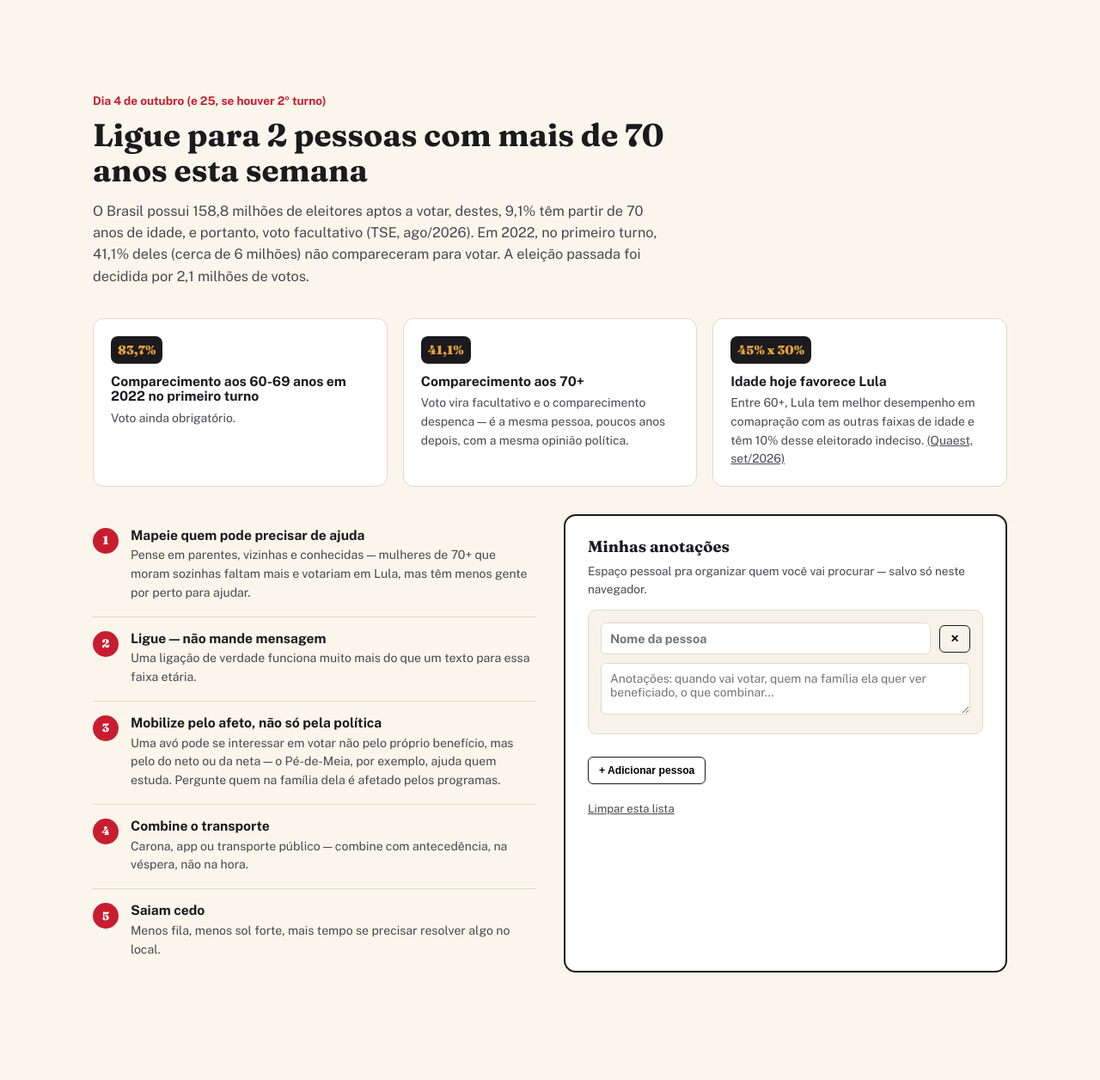
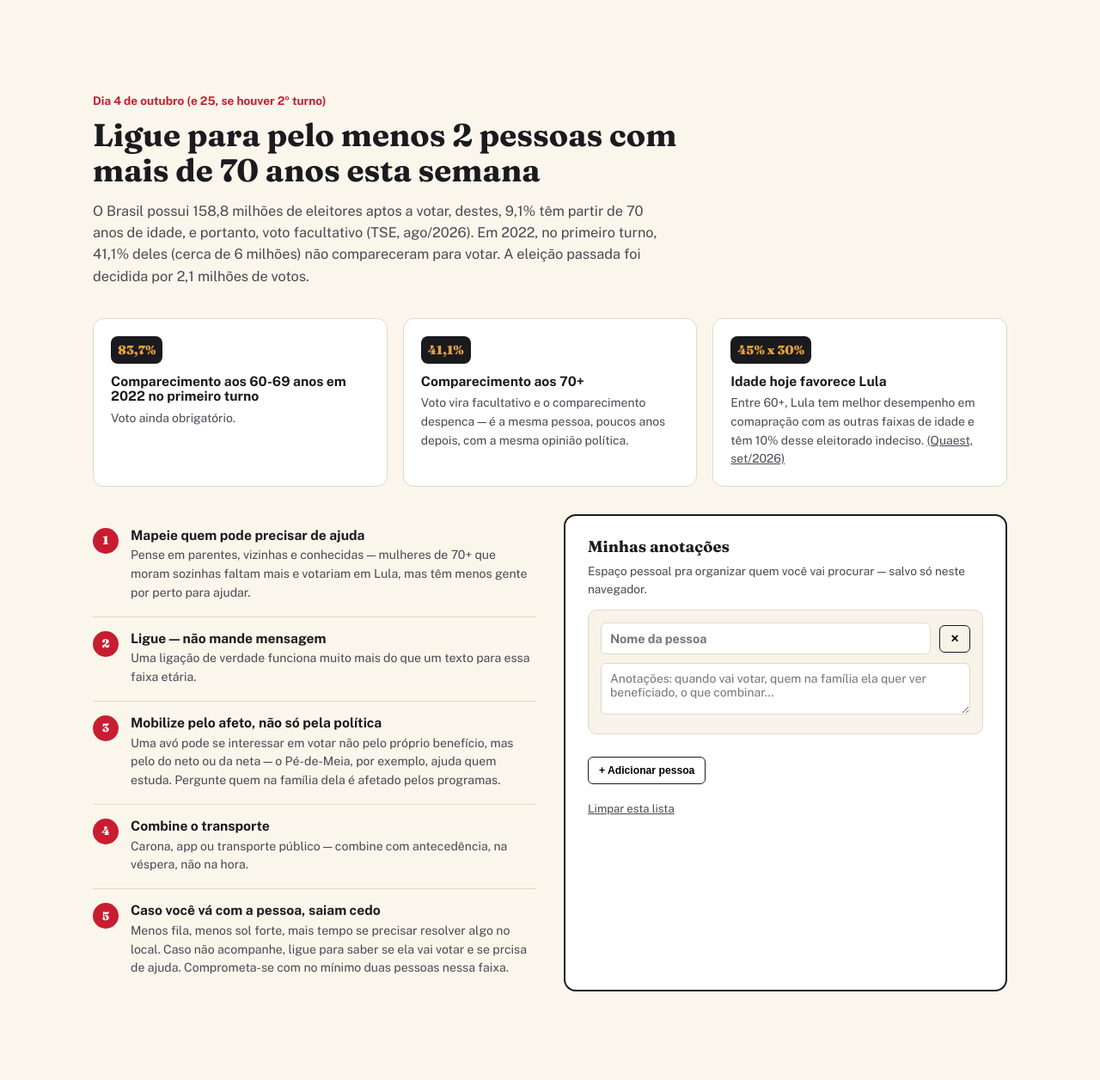
Before and after one commit to paulafrias/Lula_2026, a plain HTML site: page index.html in a window 1280 px wide. Shown: the part 1940-3196 px from the top of the page at 86% size. Drawn offline with nearby package versions, Linux system fonts and the light colour scheme.

Commit message:
Update index.html

```diff
--- a/index.html
+++ b/index.html
@@ -425,7 +425,7 @@
   <div class="wrap">
     <div class="section-head">
       <div class="section-tag">Dia 4 de outubro (e 25, se houver 2º turno)</div>
-      <h2>Ligue para 2 pessoas com mais de 70 anos esta semana</h2>
+      <h2>Ligue para pelo menos 2 pessoas com mais de 70 anos esta semana </h2>
       <p>O Brasil possui 158,8 milhões de eleitores aptos a votar, destes, 9,1% têm partir de 70 anos de idade, e portanto, voto facultativo (TSE, ago/2026). Em 2022, no primeiro turno,  41,1% deles (cerca de 6 milhões) não compareceram para votar. A eleição passada foi decidida por 2,1 milhões de votos.</p>
     </div>
 
@@ -443,7 +443,7 @@
           <li><div class="check-num">2</div><div><h4>Ligue — não mande mensagem</h4><p>Uma ligação de verdade funciona muito mais do que um texto para essa faixa etária.</p></div></li>
           <li><div class="check-num">3</div><div><h4>Mobilize pelo afeto, não só pela política</h4><p>Uma avó pode se interessar em votar não pelo próprio benefício, mas pelo do neto ou da neta — o Pé-de-Meia, por exemplo, ajuda quem estuda. Pergunte quem na família dela é afetado pelos programas.</p></div></li>
           <li><div class="check-num">4</div><div><h4>Combine o transporte</h4><p>Carona, app ou transporte público — combine com antecedência, na véspera, não na hora.</p></div></li>
-          <li><div class="check-num">5</div><div><h4>Saiam cedo</h4><p>Menos fila, menos sol forte, mais tempo se precisar resolver algo no local.</p></div></li>
+          <li><div class="check-num">5</div><div><h4>Caso você vá com a pessoa, saiam cedo</h4><p>Menos fila, menos sol forte, mais tempo se precisar resolver algo no local. Caso não acompanhe, ligue para saber se ela vai votar e se prcisa de ajuda. Comprometa-se com no mínimo duas pessoas nessa faixa.</p></div></li>
         </ul>
       </div>
 
```
